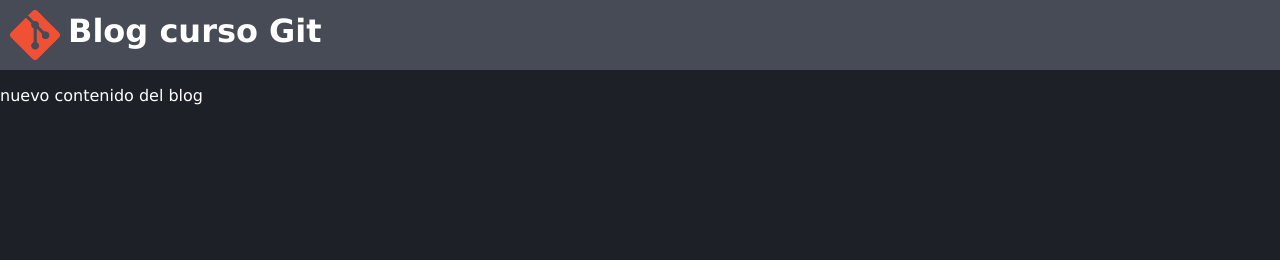
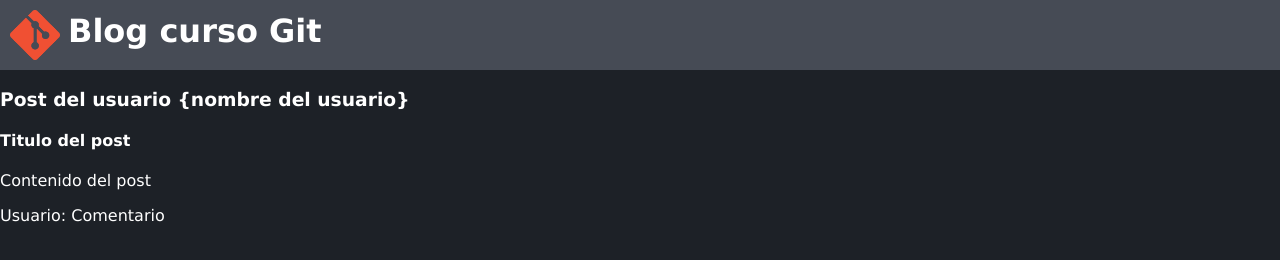
Before and after one commit to RevyEz/curso-git, a plain HTML site: page index.html in a window 1280 px wide. Drawn offline with Linux system fonts and the light colour scheme.

Commit message:
Add post html

```diff
--- a/index.html
+++ b/index.html
@@ -11,8 +11,13 @@
         <img src="img/Git-Icon-1788C.png">
         <h1>Blog curso Git</h1>
     </div>
-    <div>
-        <p>nuevo contenido del blog</p>
+    <div class="container" id="content">
+        <h3>Post del usuario {nombre del usuario}</h3>
+    </div>
+    <div class="post">
+        <h4>Titulo del post</h4>
+        <p>Contenido del post</p>
+        <p><span>Usuario:</span> Comentario</p>
     </div>
 </body>
 </html>
```
